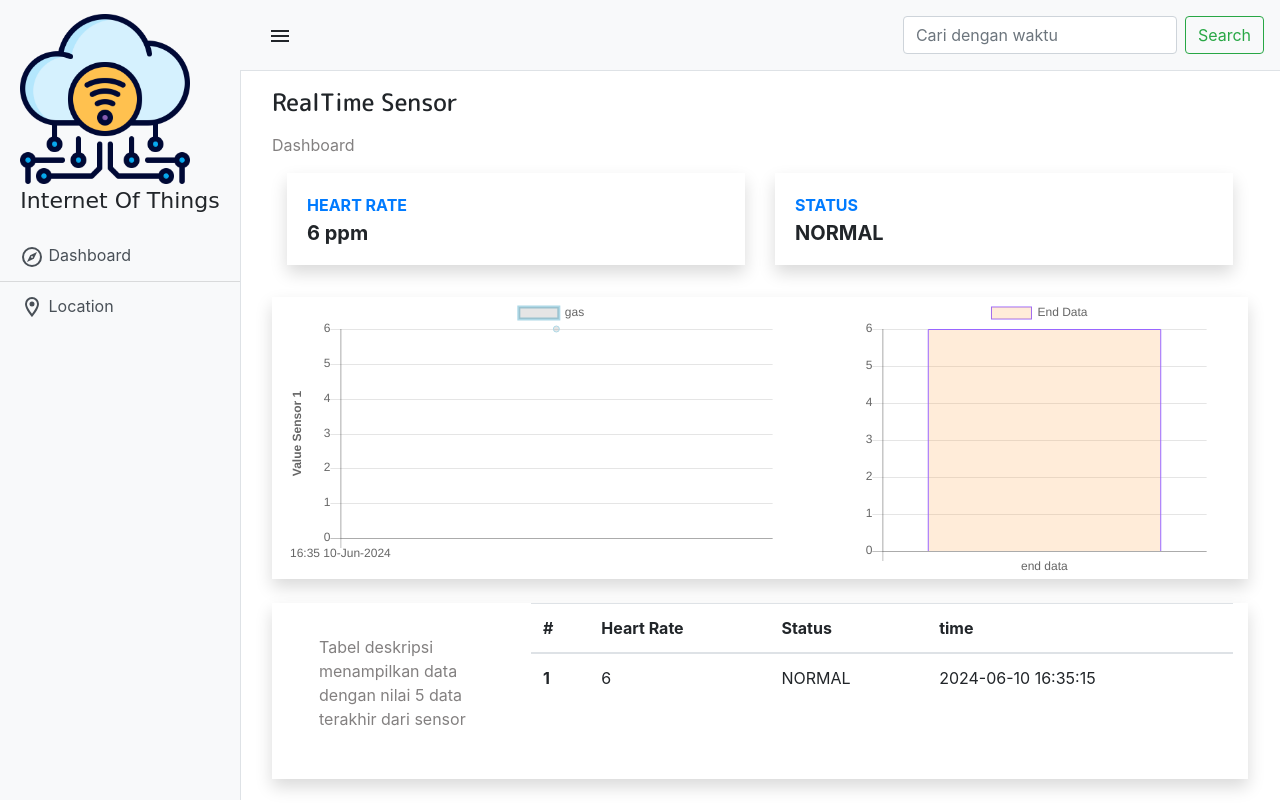
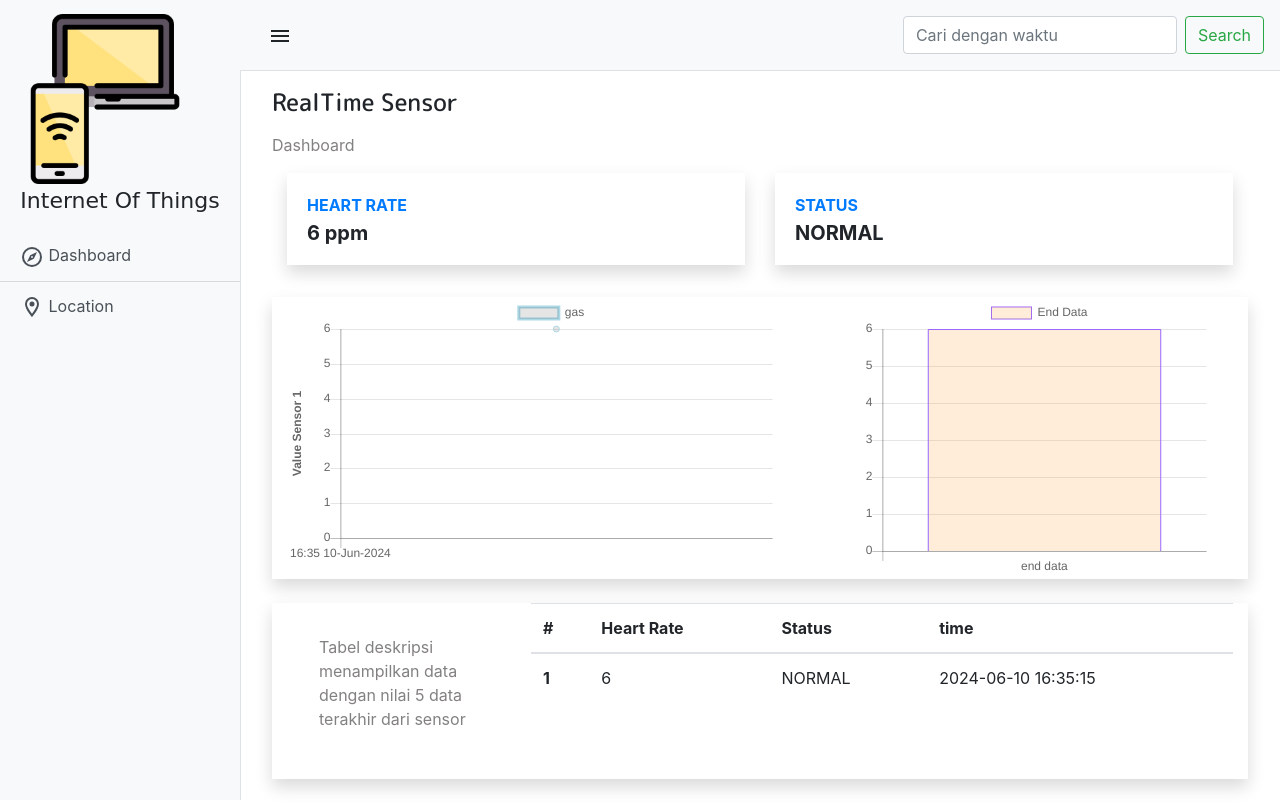
Before and after one commit to danmirror/iot-web, a PHP site: page / in a window 1280 px wide. Run offline with PHP 8.4, Linux system fonts and the light colour scheme; data comes from the database, SQL or seed files in the repository; some web fonts are replaced.

Commit message:
update image icon

```diff
--- a/index.php
+++ b/index.php
@@ -54,7 +54,7 @@
     <!-- Sidebar -->
     <div class="bg-light border-right" id="sidebar-wrapper">
       <div class="sidebar-heading">
-        <img src="asset/image/cloud.png" alt="" style="width: 170px;">
+        <img src="asset/image/smartphone.png" alt="" style="width: 170px;">
         <p class="logo-title">Internet Of Things</p>
       </div>
       <div class="list-group list-group-flush">
```
